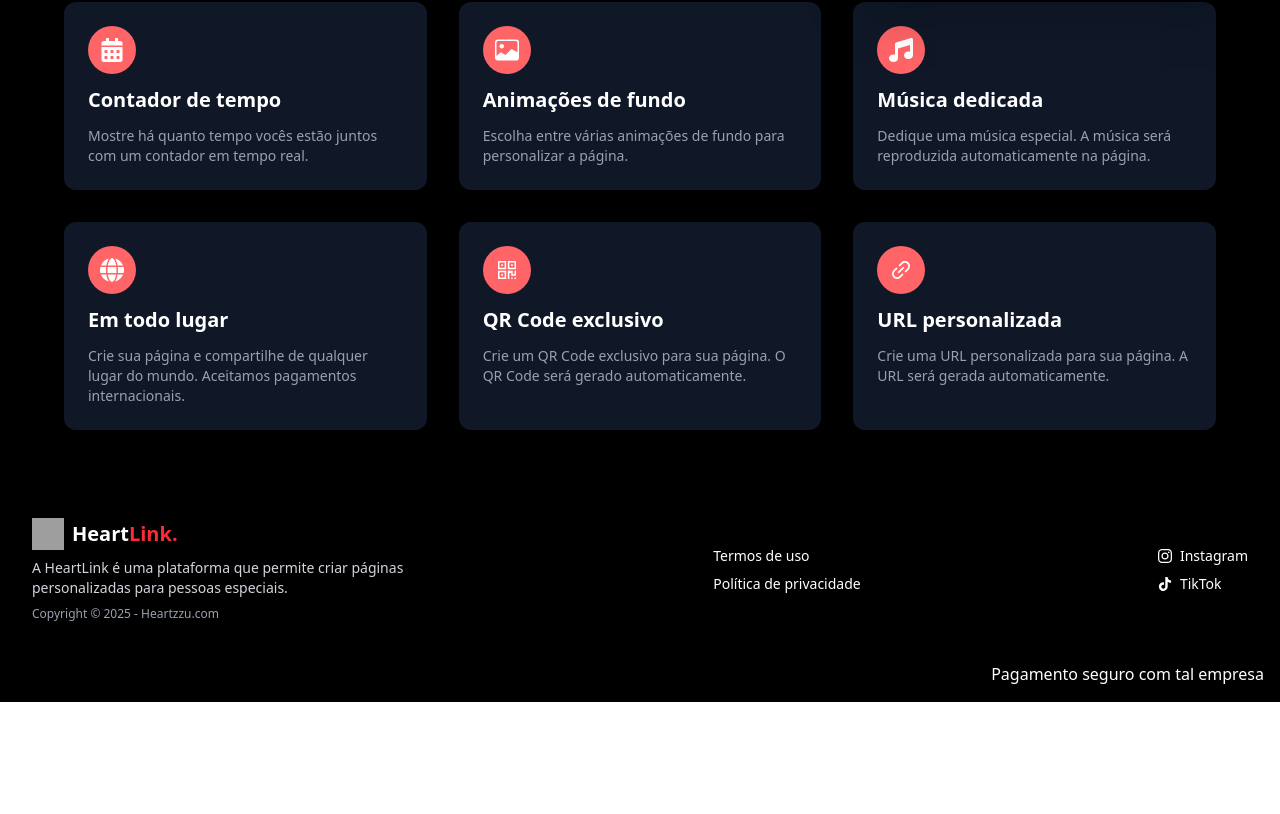
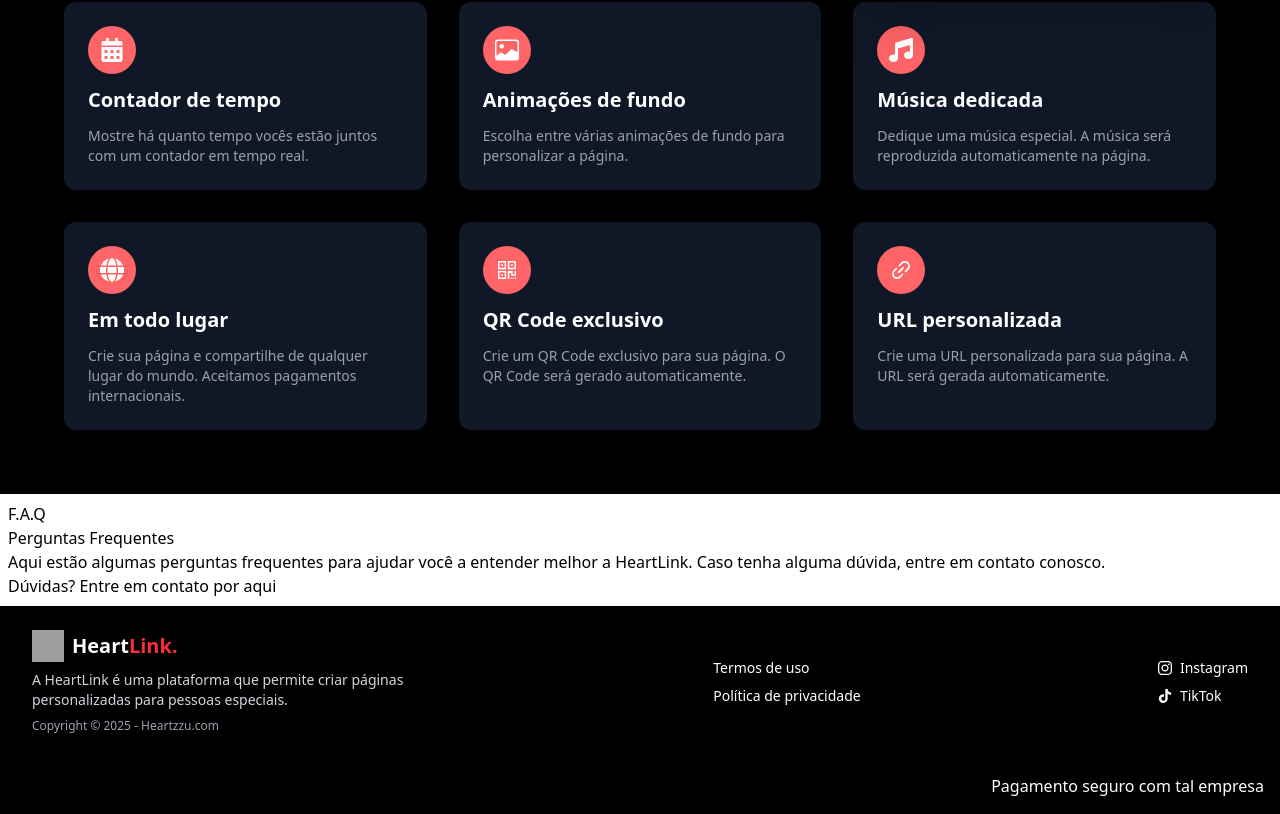
Before and after one commit to felipegresele/heartlink, a React (Vite) app: page / in a window 1280 px wide. Shown: the part 1095-1909 px from the top of the page. Before the commit the page ends 1797 px from the top, so only its background shows below. Built offline with nearby package versions, Linux system fonts and the light colour scheme; grey boxes are pictures that could not be loaded.

Commit message:
commit branch main para teste

```diff
--- a/src/App.tsx
+++ b/src/App.tsx
@@ -5,6 +5,7 @@ import { Header } from './components/header'
 import { Footer } from './components/footer/route'
 import BoasVindas from './components/boasvindas'
 import Recursos from './components/recursos'
+import Faqs from './components/faqs'
 
 function App() {
 
@@ -17,6 +18,7 @@ function App() {
         <Routes>
           <Route path="/" />
         </Routes>
+        <Faqs />
         <Footer />
       </BrowserRouter>
     </>
--- a/src/components/faqs/index.tsx
+++ b/src/components/faqs/index.tsx
@@ -0,0 +1,3 @@
+import { Faqs } from "./route";
+
+export default Faqs
--- a/src/components/faqs/route.tsx
+++ b/src/components/faqs/route.tsx
@@ -29,26 +29,28 @@ export function Faqs() {
             title: "A página personalizada tem validade?",
             description: "Sim, no plano básico, a página estará disponível por 1 ano. No plano avançado, a página será vitalícia.",
         },
-         {
+        {
             id: 6,
             title: "Quanto tempo leva para receber o QR Code por email?",
             description: "Pagamentos com Cartão de Crédito & PIX são processados imediatamente.",
         },
     ]
 
-    const [abrirModal, setAbrirModal] = useState(false)
+    const [abrirModal, setAbrirModal] = useState<number | null>(null)
 
-    function exibirModal() {
-        setAbrirModal(true) //abrir modal
+    function exibirModal(id: any) {
+        setAbrirModal(id) //abrir modal
     }
 
     return (
-        <div>
+        <div className="flex p-2">
             <div>
                 <h1>F.A.Q</h1>
-            <h1>Perguntas Frequentes</h1>
-            <p>Aqui estão algumas perguntas frequentes para ajudar você a entender melhor a HeartLink. Caso tenha alguma dúvida, entre em contato conosco.</p>
-            <Link to="/duvidas">Dúvidas? Entre em contato por aqui</Link>
+                <h1>Perguntas Frequentes</h1>
+                <p>Aqui estão algumas perguntas frequentes para ajudar você a entender melhor a HeartLink. Caso tenha alguma dúvida, entre em contato conosco.</p>
+                <Link to="/duvidas">Dúvidas? Entre em contato por aqui</Link>
+            </div>
+            <div>
             </div>
         </div>
     )
```
